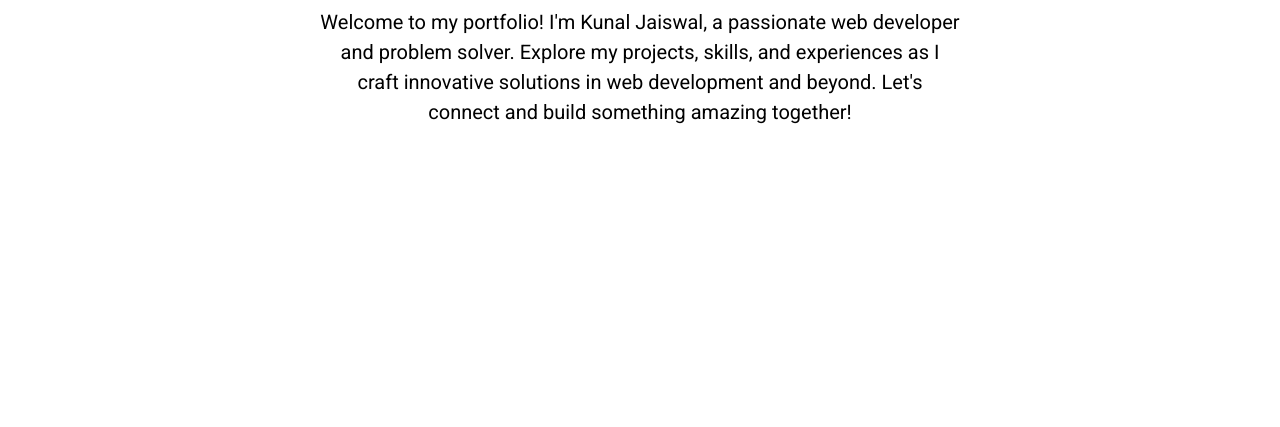
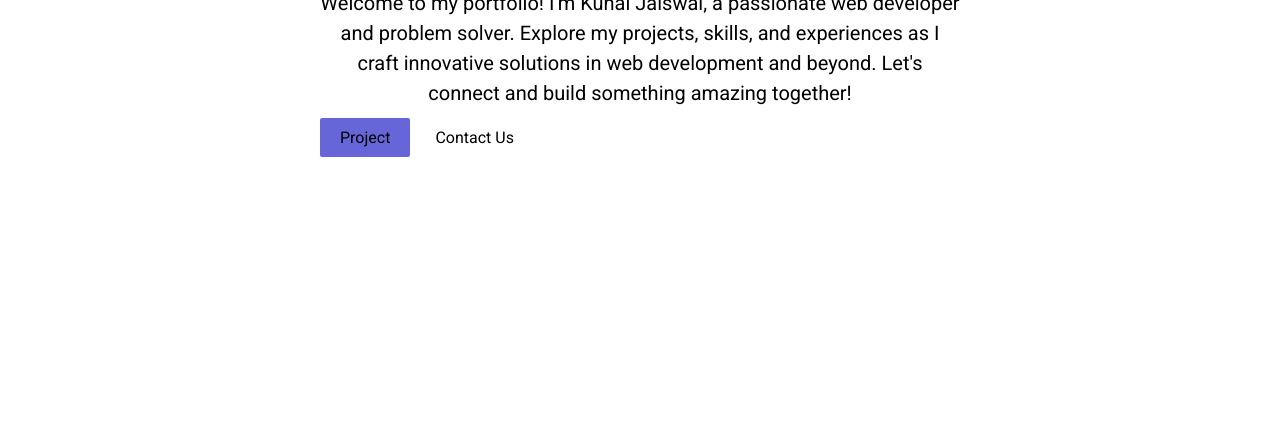
Before and after one commit to kunaljaiswal262358/portfolio, a website built with Parcel: page src/index.html in a window 1280 px wide. Shown: the part 373-800 px from the top of the page. Built offline with nearby package versions, Linux system fonts and the light colour scheme.

Commit message:
Add button to index page

```diff
--- a/src/index.html
+++ b/src/index.html
@@ -15,7 +15,7 @@
 <body>
     <header>
         <nav class="nav">
-            <p class="logo bg-lightgrey">Kunal</p>
+            <a href="./index.html" class="logo bg-lightgrey">Kunal</a>
             <ul class="list bg-lightgrey">
                 <li class="list__item"><a href="./index.html">Home</a></li>
                 <li class="list__item"><a href="./about.html">About</a></li>
@@ -31,6 +31,10 @@
             <div class="msg">Welcome to my portfolio! I'm Kunal Jaiswal, a passionate web developer and problem solver.
                 Explore my projects, skills, and experiences as I craft innovative solutions in web development and
                 beyond. Let's connect and build something amazing together!</div>
+            <div class="hero__btns">
+                <a class="btn btn--primary" href="./project.html">Project</a>
+                <a class="btn " href="./contact.html">Contact Us</a>
+            </div>
         </div>
     </section>
 
--- a/src/styles.css
+++ b/src/styles.css
@@ -167,6 +167,11 @@ textarea {
     margin: 1rem 2rem;
 }
 
+.nav a {
+    text-decoration: 0;
+    color: #000;
+}
+
 /* hero */
 .hero {
     display: flex;
@@ -191,6 +196,16 @@ textarea {
     margin: 1rem 0;
     line-height: 1.5;
     font-size: 2rem;
+}
+
+.hero__btns  {
+    display: flex;
+    gap: 5px;
+}
+
+.hero__btns a  {
+    text-decoration: 0;
+    color: #000;
 }
 
 @media screen and (min-width: 768px) {
```
Also changed, not shown: src/about.html (+1 -1 lines), src/contact.html (+1 -1 lines), src/project.html (+1 -1 lines).
